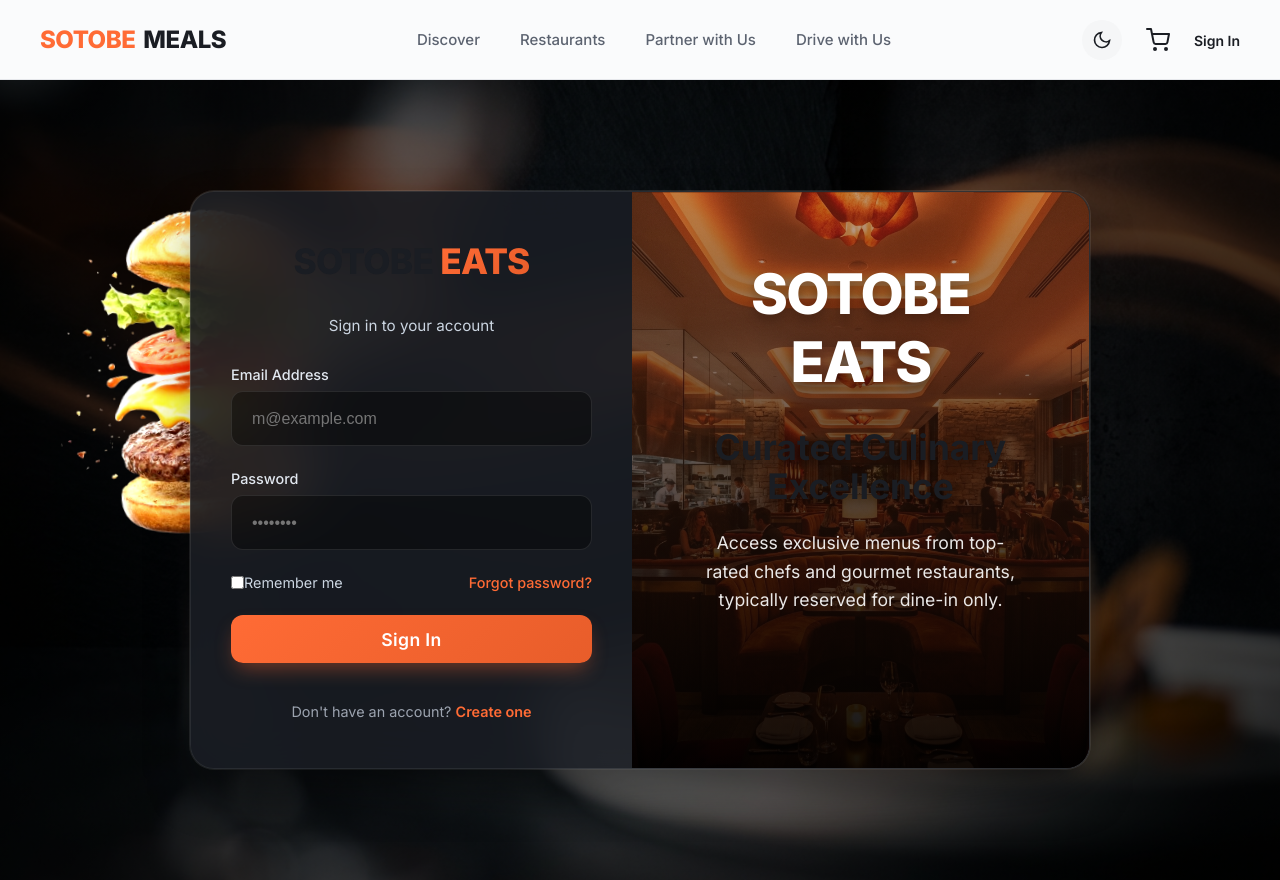
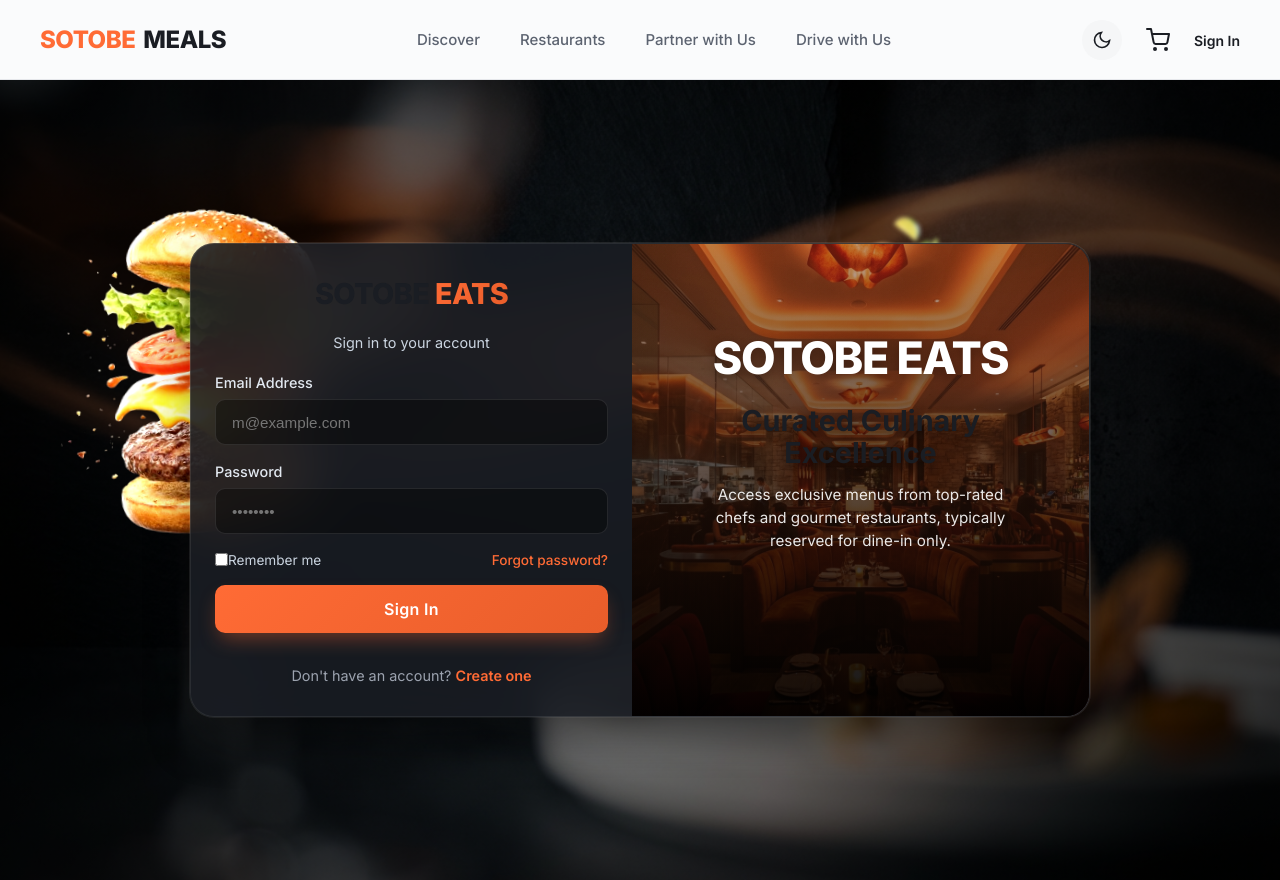
Before and after one commit to MusaSibiya/omni-eats, a Next.js app: page /login in a window 1280 px wide. Built offline with nearby package versions, Linux system fonts and the light colour scheme; no server answers.

Commit message:
fix: adjust login page spacing and sizing for better fit

```diff
--- a/src/app/login/login.module.css
+++ b/src/app/login/login.module.css
@@ -4,7 +4,7 @@
     display: flex;
     align-items: center;
     justify-content: center;
-    padding: 1.5rem;
+    padding: 1rem;
     background:
         radial-gradient(circle at center, rgba(0, 0, 0, 0.4) 0%, rgba(0, 0, 0, 0.8) 100%),
         url('/images/login_bg.png');
@@ -105,7 +105,7 @@
 
 .formSection {
     flex: 1;
-    padding: 3rem 2.5rem;
+    padding: 2rem 1.5rem;
     background: rgba(26, 29, 35, 0.4);
     display: flex;
     flex-direction: column;
@@ -120,7 +120,7 @@
     display: flex;
     align-items: center;
     justify-content: center;
-    padding: 3rem;
+    padding: 2rem;
     position: relative;
     overflow: hidden;
     color: white;
@@ -145,33 +145,33 @@
 }
 
 .brandingLogo {
-    font-size: 3.5rem;
+    font-size: 2.8rem;
     font-weight: 800;
-    margin-bottom: 2rem;
+    margin-bottom: 1.25rem;
     letter-spacing: -0.03em;
     text-shadow: 0 4px 12px rgba(0, 0, 0, 0.3);
 }
 
 .brandingTitle {
-    font-size: 2.2rem;
+    font-size: 1.8rem;
     font-weight: 700;
-    margin-bottom: 1.5rem;
+    margin-bottom: 1rem;
     line-height: 1.1;
     text-shadow: 0 4px 12px rgba(0, 0, 0, 0.5);
 }
 
 .brandingText {
-    font-size: 1.1rem;
-    line-height: 1.6;
-    margin-bottom: 3rem;
+    font-size: 0.95rem;
+    line-height: 1.5;
+    margin-bottom: 1.75rem;
     color: rgba(255, 255, 255, 0.9);
 }
 
 .carouselContainer {
     position: relative;
-    height: 240px;
+    height: 200px;
     width: 100%;
-    margin-bottom: 2rem;
+    margin-bottom: 1.5rem;
 }
 
 .slide {
@@ -212,11 +212,11 @@
     justify-content: center;
     align-items: center;
     width: 100%;
-    margin-bottom: 2rem;
+    margin-bottom: 1.25rem;
 }
 
 .logo {
-    font-size: 2.2rem;
+    font-size: 1.8rem;
     font-weight: 800;
     letter-spacing: -0.02em;
     color: var(--text-primary);
@@ -244,14 +244,14 @@
 .subtitle {
     text-align: center;
     color: #cbd5e1;
-    margin-bottom: 1.75rem;
-    font-size: 0.95rem;
+    margin-bottom: 1.25rem;
+    font-size: 0.9rem;
 }
 
 .form {
     display: flex;
     flex-direction: column;
-    gap: 1.5rem;
+    gap: 1.1rem;
 }
 
 .inputGroup {
@@ -269,12 +269,12 @@
 
 .input {
     width: 100%;
-    padding: 1.1rem 1.25rem;
-    border-radius: 12px;
+    padding: 0.85rem 1rem;
+    border-radius: 10px;
     border: 1px solid rgba(255, 255, 255, 0.1);
     background: rgba(0, 0, 0, 0.4);
     color: white;
-    font-size: 1rem;
+    font-size: 0.95rem;
     transition: all 0.2s cubic-bezier(0.4, 0, 0.2, 1);
     outline: none;
 }
@@ -290,7 +290,7 @@
     display: flex;
     align-items: center;
     justify-content: space-between;
-    font-size: 0.9rem;
+    font-size: 0.85rem;
 }
 
 .checkboxLabel {
@@ -308,12 +308,12 @@
 
 .submitButton {
     width: 100%;
-    padding: 1.2rem;
-    font-size: 1.1rem;
+    padding: 0.95rem;
+    font-size: 1rem;
     font-weight: 600;
     background: linear-gradient(135deg, var(--accent-primary), #E85D2A);
     border: none;
-    border-radius: 12px;
+    border-radius: 10px;
     color: white;
     cursor: pointer;
     transition: all 0.3s ease;
```
